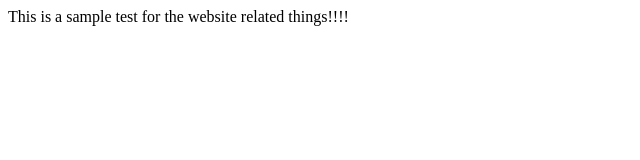
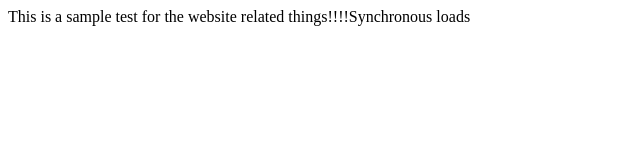
Before and after one commit to nishantd-03/nishantd-03.github.io, a plain HTML site: page index.html in a window 1280 px wide. Shown: the whole page, without its empty margins (0-640 px from the left). Drawn offline with Linux system fonts and the light colour scheme.

Commit message:
updat index.html

```diff
--- a/index.html
+++ b/index.html
@@ -14,6 +14,6 @@ try{(new g(100,"r","QSI_S_ZN_0BtlngdGfwJwBb7","https://zn0btlngdgfwjwbb7-siuites
 <!--END WEBSITE FEEDBACK SNIPPET-->
 </head>
 <body>
-This is a sample test for the website related things!!!!
+This is a sample test for the website related things!!!!Synchronous loads
 </body>
 </html>
```
